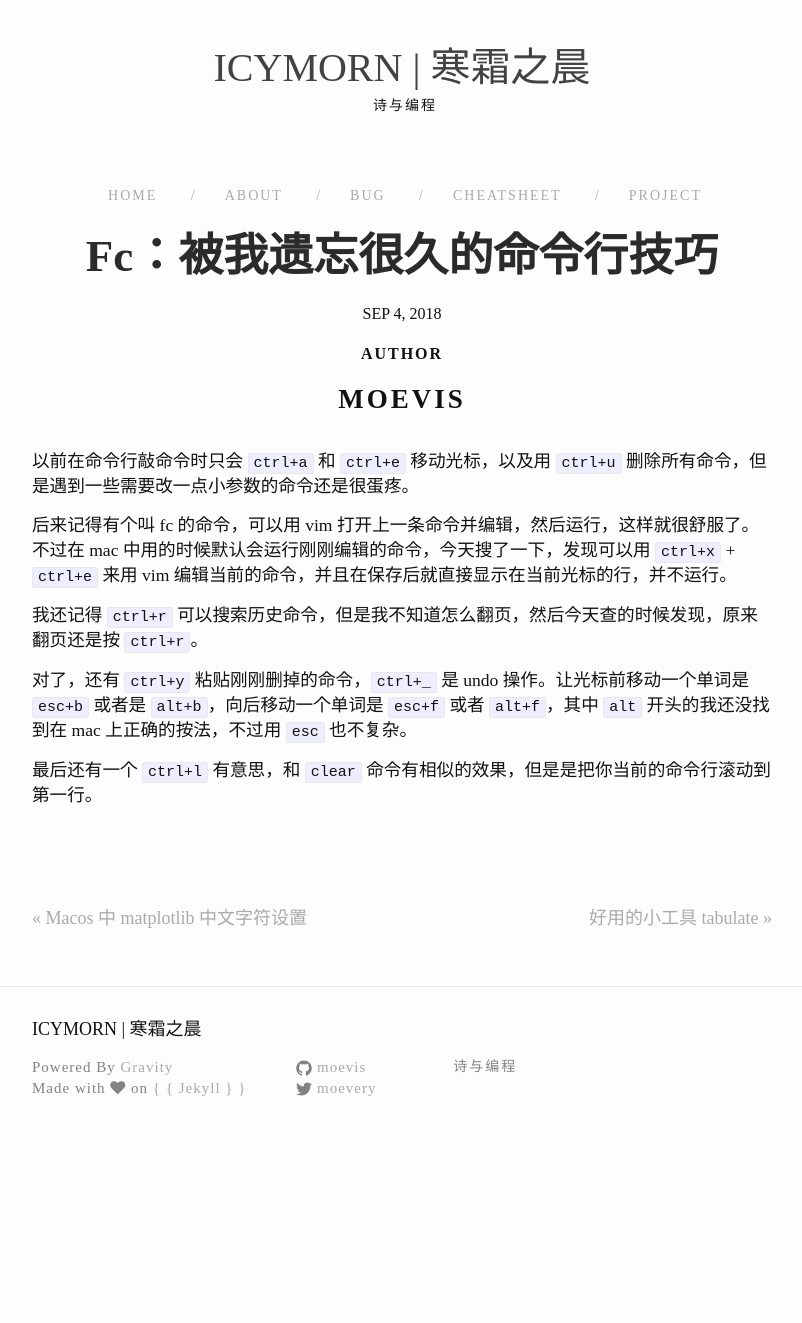
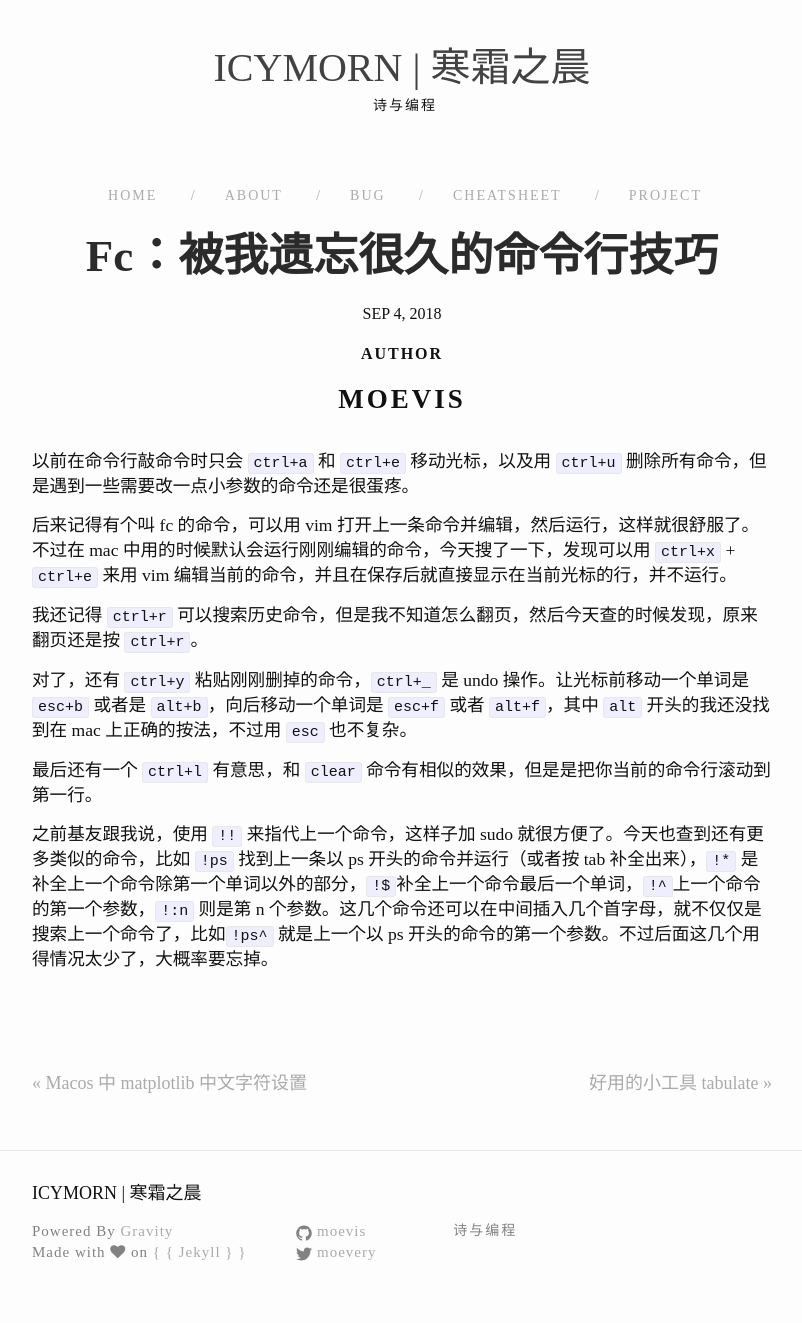
Before and after one commit to moevis/moevis.github.io, a Jekyll site: the page built from _posts/2018-09-04-fc：被我遗忘很久的命令行技巧.md, in a window 1280 px wide. Shown: the whole page, without its empty margins (238-1040 px from the left). Built offline with Jekyll 4.4.1, drawn with Linux system fonts in a browser that asks for light colours; nearby versions of some CDN libraries; some web fonts are replaced; before the commit the page ends 1159 px from its top, so only the background shows below that.

Commit message:
Update 2018-09-04-fc：被我遗忘很久的命令行技巧.md

```diff
--- a/_posts/2018-09-04-fc：被我遗忘很久的命令行技巧.md
+++ b/_posts/2018-09-04-fc：被我遗忘很久的命令行技巧.md
@@ -13,3 +13,5 @@ author: Moevis
 对了，还有 `ctrl+y` 粘贴刚刚删掉的命令，`ctrl+_` 是 undo 操作。让光标前移动一个单词是 `esc+b` 或者是 `alt+b`，向后移动一个单词是 `esc+f` 或者 `alt+f`，其中 `alt` 开头的我还没找到在 mac 上正确的按法，不过用 `esc` 也不复杂。
 
 最后还有一个 `ctrl+l` 有意思，和 `clear` 命令有相似的效果，但是是把你当前的命令行滚动到第一行。
+
+之前基友跟我说，使用 `!!` 来指代上一个命令，这样子加 sudo 就很方便了。今天也查到还有更多类似的命令，比如 `!ps` 找到上一条以 ps 开头的命令并运行（或者按 tab 补全出来），`!*` 是补全上一个命令除第一个单词以外的部分，`!$`补全上一个命令最后一个单词，`!^`上一个命令的第一个参数，`!:n` 则是第 n 个参数。这几个命令还可以在中间插入几个首字母，就不仅仅是搜索上一个命令了，比如`!ps^` 就是上一个以 ps 开头的命令的第一个参数。不过后面这几个用得情况太少了，大概率要忘掉。
```
